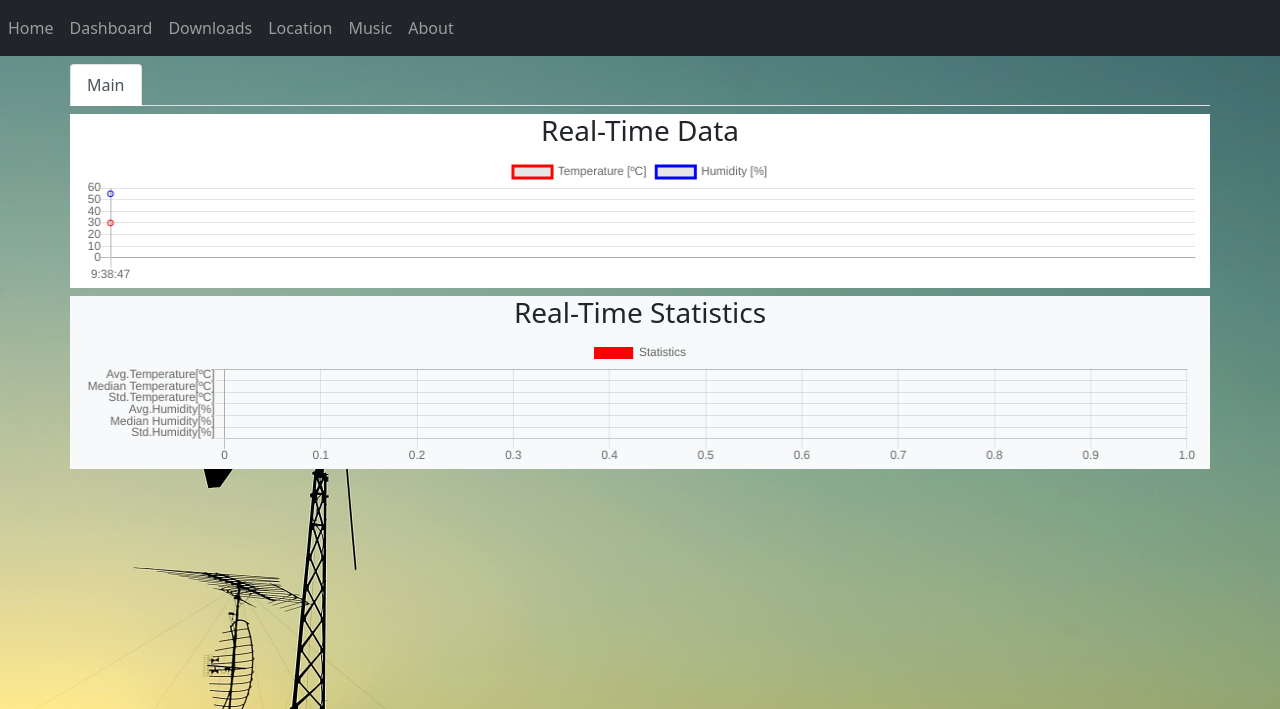
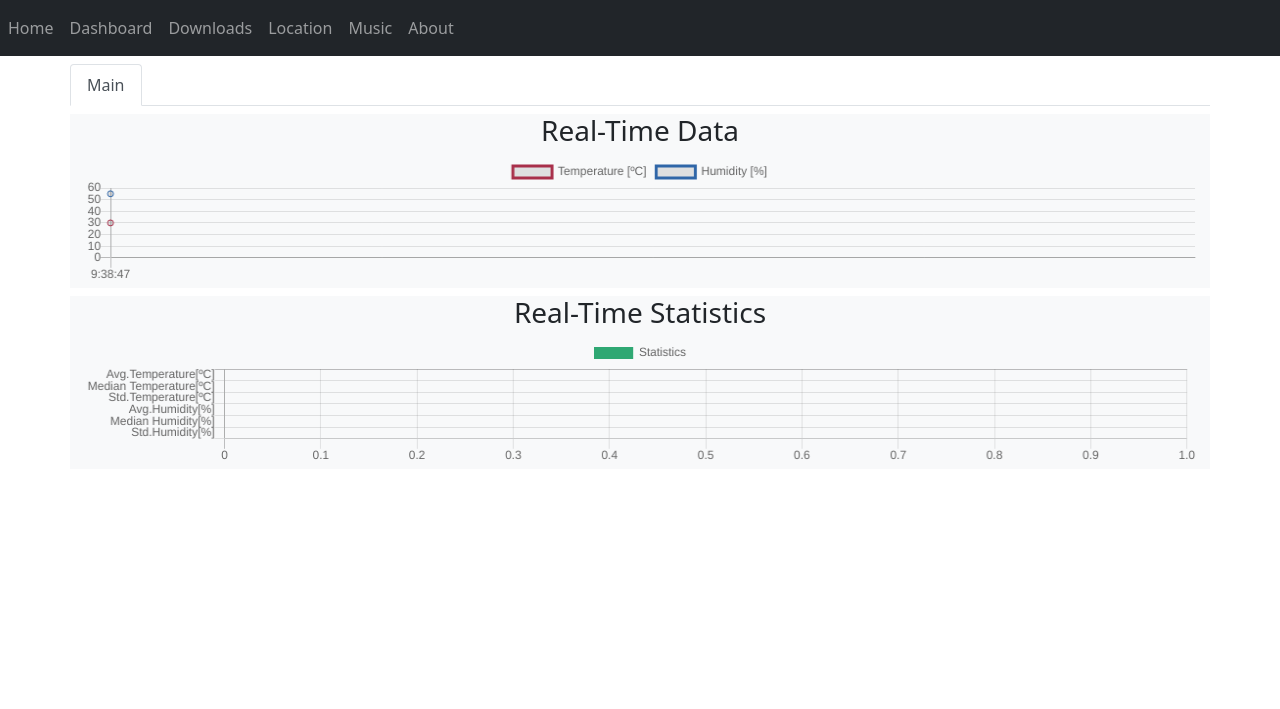
Before and after one commit to victorK8/Weather_Station-, a Flask app: page /dashboard.html in a window 1280 px wide. Shown: the top 709 px of the page. Run offline with Flask 2, Linux system fonts and the light colour scheme; some libraries are stand-ins or nearby versions.

Commit message:
Last version for dashboard

```diff
--- a/WebServer/templates/dashboard.html
+++ b/WebServer/templates/dashboard.html
@@ -25,14 +25,6 @@
 
   <!-- CSS script to set style -->
   <style>
-
-  #BackgroundStyle{
-      background-image: url({{ url_for('static', filename='background_pic.jpg') }});
-      background-repeat: no-repeat;
-      background-size: cover;
-      }
-
-
   /* Add style for charts*/
   .canvas-container{
      width:18%;
@@ -42,7 +34,7 @@
 
 </head>
 
-<body id ="BackgroundStyle">
+<body>
 
   <!-- Index Menu -->
   <!-- Note: We use href="#" for test links. In a real web site this would be URLs. -->
@@ -112,7 +104,7 @@
     </div>
 
     <!-- Chart 1-->
-    <div id="datavix-line" class="row mb-2 bg-white">
+    <div id="datavix-line" class="row mb-2 bg-light">
         <!-- Canvas for charts -->
         <h3> <center> Real-Time Data </center> </h3>
         <canvas id='line-chart' class="canvas-container"></canvas>
@@ -261,8 +253,8 @@
             labels: [],
             datasets:  [
 
-            {label: 'Temperature [ºC]', borderColor: 'red', data: []},
-            {label: 'Humidity [%]', borderColor: 'blue', data: []}
+            {label: 'Temperature [ºC]', borderColor: '#A82F4A', data: []},
+            {label: 'Humidity [%]', borderColor: '#2F66A8', data: []}
 
             ]
         };
@@ -293,7 +285,7 @@
           labels: ['Avg.Temperature[ºC]','Median Temperature[ºC]','Std.Temperature[ºC]','Avg.Humidity[%]','Median Humidity[%]','Std.Humidity[%]'],
           datasets: [{
             label: 'Statistics',
-            backgroundColor: 'red',
+            backgroundColor: '#2FA873',
             barPercentage: 0.5,
             barThickness: 10,
             data: []
```
